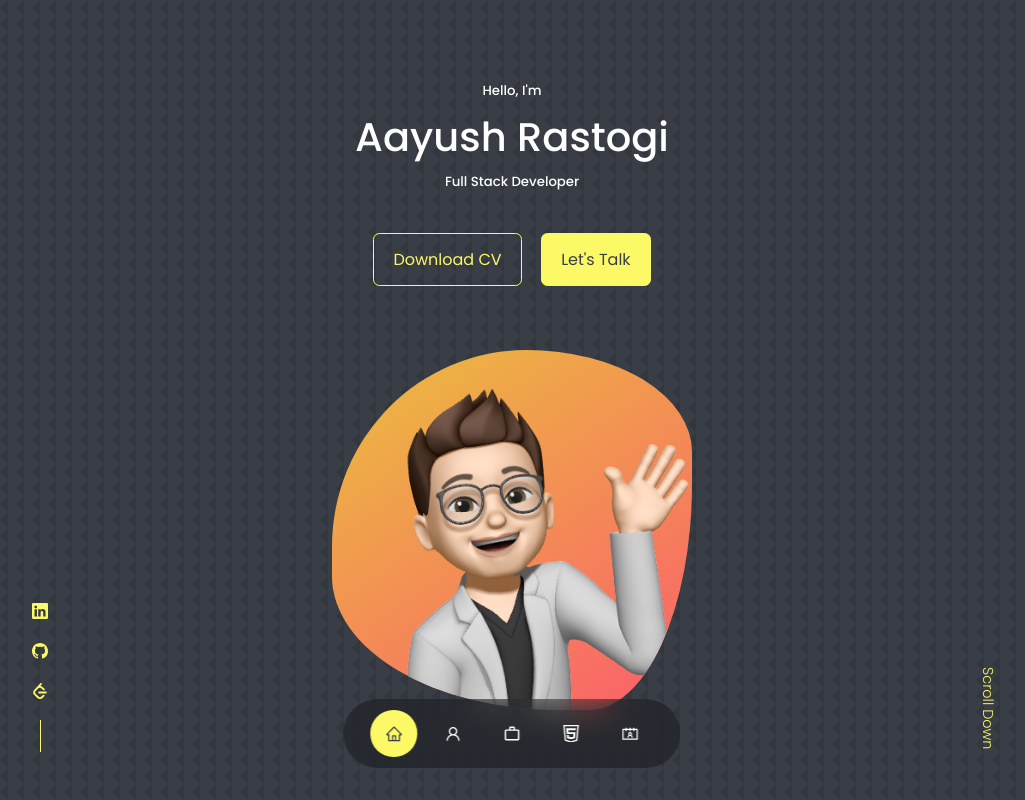
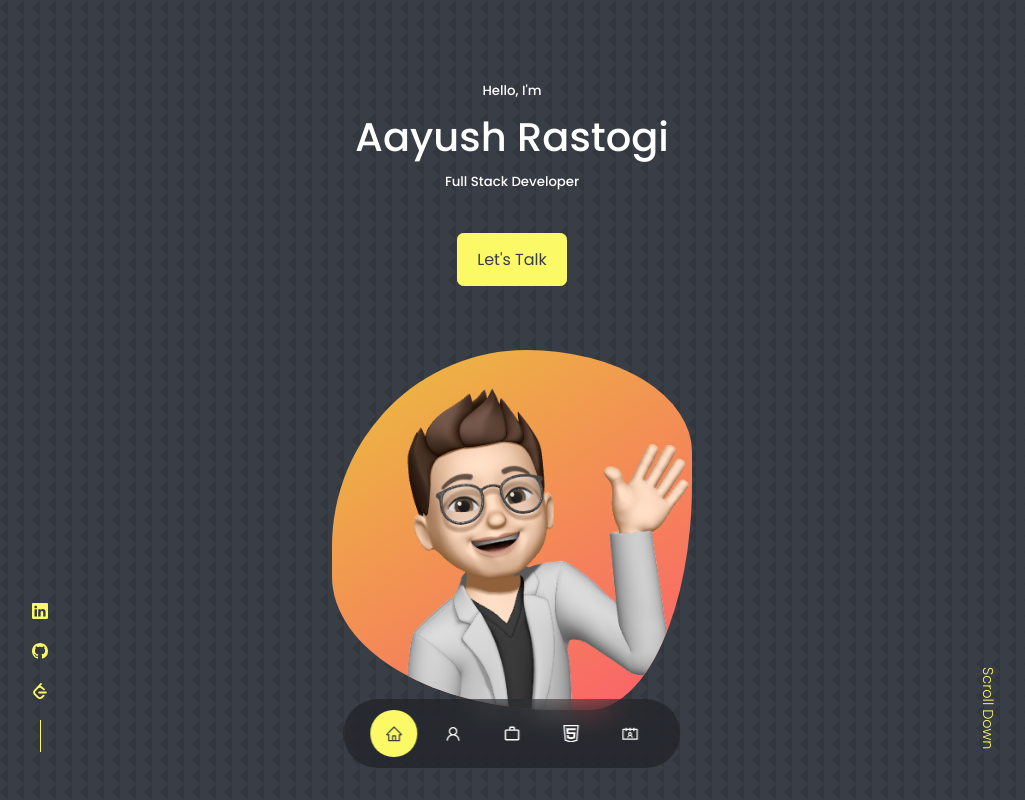
Before and after one commit to codethat19/Portfolio-Template, a React (Create React App) app: page / in a window 1280 px wide. Shown: the top 800 px of the page, without its empty margins (128-1153 px from the left). Built offline with nearby package versions, Linux system fonts and the light colour scheme.

Commit message:
disable cv button

```diff
--- a/src/components/header/CTA.jsx
+++ b/src/components/header/CTA.jsx
@@ -4,7 +4,7 @@ import CV from "../../assets/cv.pdf";
 const CTA = () => {
   return (
     <div className="cta">
-        <a href={CV} download className="btn">Download CV</a>
+        {/* <a href={CV} download className="btn">Download CV</a> */}
         <a href="#contact" className="btn btn-primary">Let's Talk</a>
     </div>
   )
```
